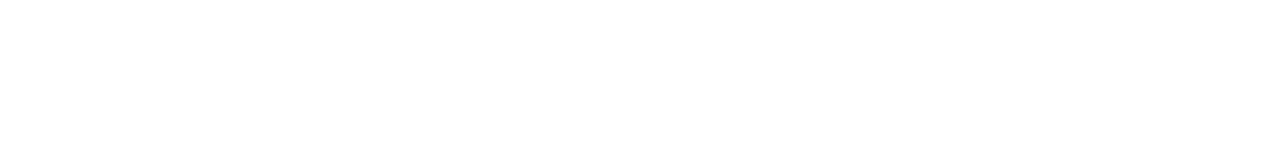
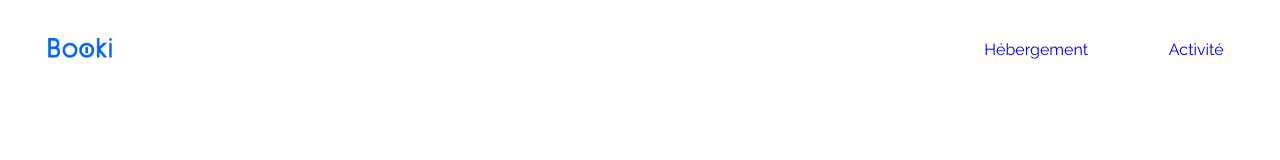
Before and after one commit to kerzac/booki, a plain HTML site: page index.html in a window 1280 px wide. Drawn offline with Linux system fonts and the light colour scheme.

Commit message:
add header: logo and nav

```diff
--- a/css/style.css
+++ b/css/style.css
@@ -0,0 +1,48 @@
+ /* GLOBAL */
+
+ * {
+    margin: 0;
+    padding: 0;
+    font-family: 'Raleway', sans-serif;
+ }
+
+ body {
+   max-width: 1440px;
+ }
+
+ /* HEADER */
+
+ .prime-header {
+    height: 6rem;
+    display: flex;
+    flex-direction: row;
+    justify-content: space-between;
+    align-items: center;
+ }
+
+ .booki-logo {
+    max-width: 4rem;
+    max-height: 1.25rem;
+    margin-left: 3rem;
+ }
+
+ .prime-nav {
+    height: 6rem;
+    width: 20rem;
+    display: flex;
+    flex-direction: row;
+    justify-content: space-around;
+    margin-right: 1rem;
+ }
+
+ .prime-nav a {
+    text-decoration: none;
+    padding: 2.25rem 1rem;
+    border-top: 0.25rem solid transparent;
+ }
+
+ .prime-nav a:hover {
+    color: #0065fc;
+    font-weight: 400;
+    border-top: 0.25rem solid #0065fc;
+ }
--- a/index.html
+++ b/index.html
@@ -16,6 +16,12 @@
         <title>Booki</title>
     </head>
     <body>
-
+        <header class='prime-header'>
+            <img class='booki-logo' src='images/logo/Booki.png' alt='logo de booki'/>
+            <nav class='prime-nav'>
+                <a href='#'>Hébergement</a>
+                <a href='#'>Activité</a>
+            </nav>
+        </header>
     </body>
 </html>
```
